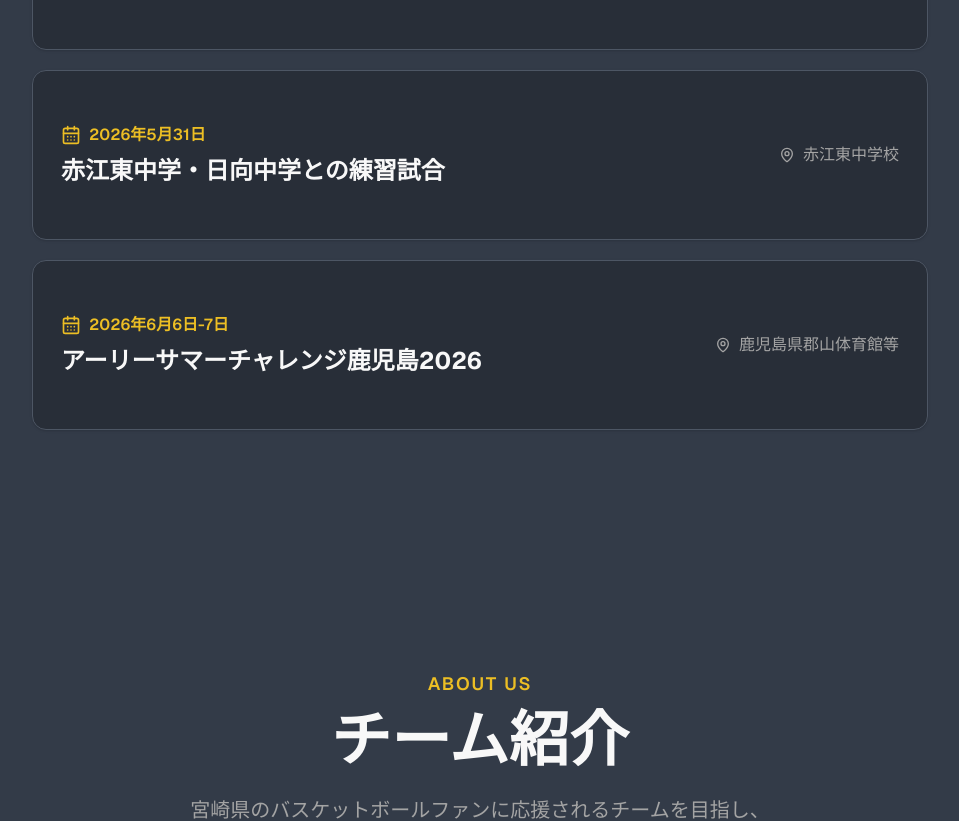
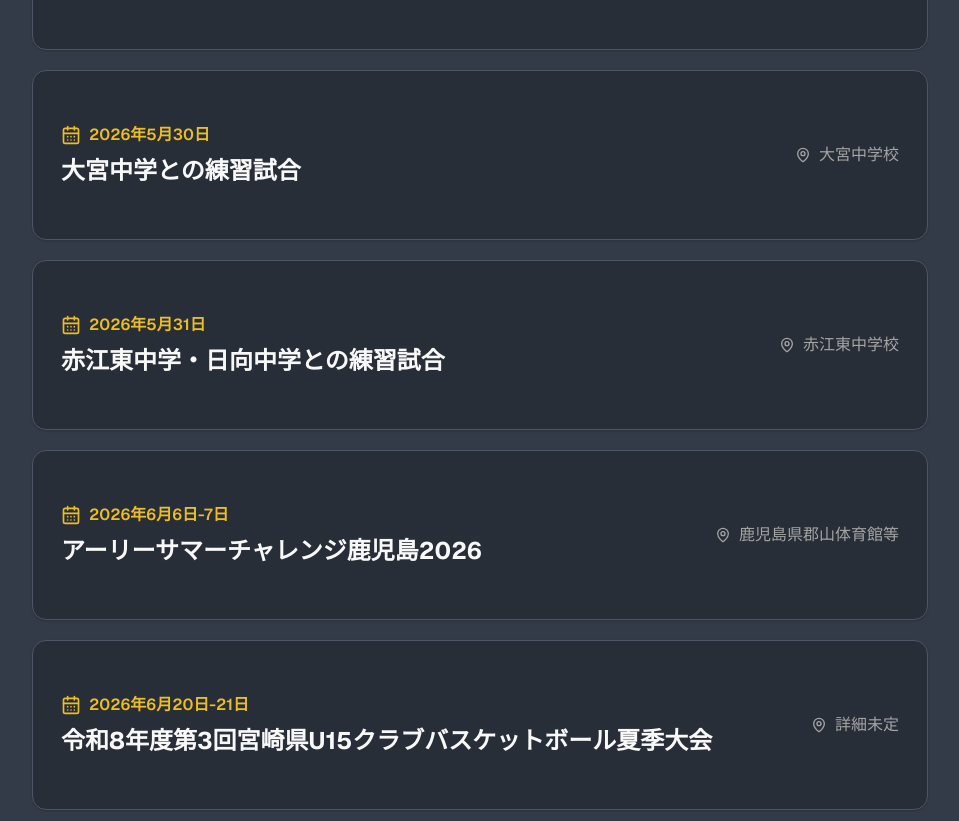
Before and after one commit to miyazakiselene/website, a Next.js app: page / in a window 1280 px wide. Shown: the part 1240-2061 px from the top of the page, without its empty margins (160-1119 px from the left). Built offline with nearby package versions, Linux system fonts and the light colour scheme; no server answers.

Commit message:
お知らせに5/30練習試合と6月U15夏季大会を追加
大宮中学校での練習試合と、県U15クラブ夏季大会の予定を今後の予定に反映した。

Co-authored-by: Cursor <cursoragent@cursor.com>

```diff
--- a/components/news.tsx
+++ b/components/news.tsx
@@ -12,6 +12,12 @@ const upcomingPlans = [
     venue: "詳細未定",
   },
   {
+    id: "2026-05-30",
+    date: "2026年5月30日",
+    title: "大宮中学との練習試合",
+    venue: "大宮中学校",
+  },
+  {
     id: "2026-05-31",
     date: "2026年5月31日",
     title: "赤江東中学・日向中学との練習試合",
@@ -22,6 +28,12 @@ const upcomingPlans = [
     date: "2026年6月6日-7日",
     title: "アーリーサマーチャレンジ鹿児島2026",
     venue: "鹿児島県郡山体育館等",
+  },
+  {
+    id: "2026-06-20-21",
+    date: "2026年6月20日-21日",
+    title: "令和8年度第3回宮崎県U15クラブバスケットボール夏季大会",
+    venue: "詳細未定",
   },
 ]
 
```
